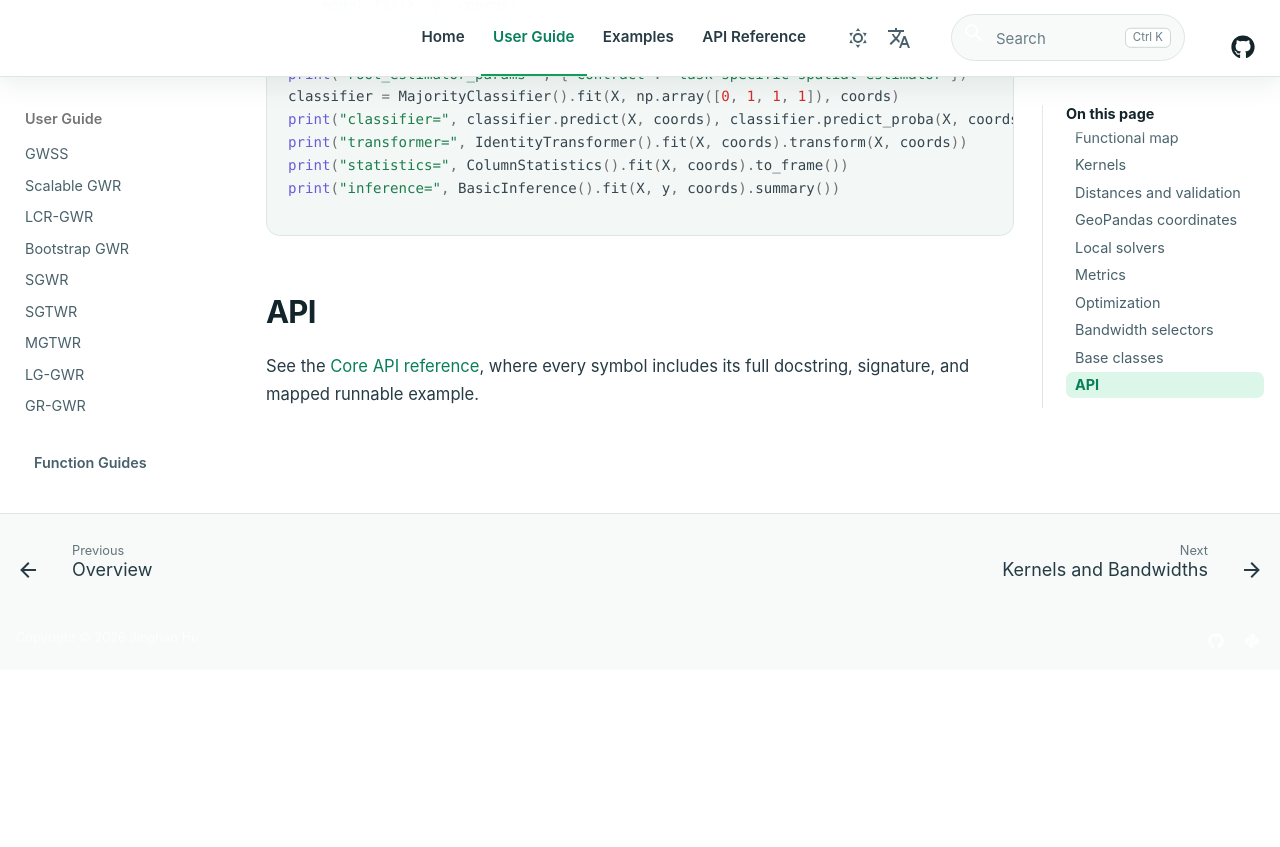
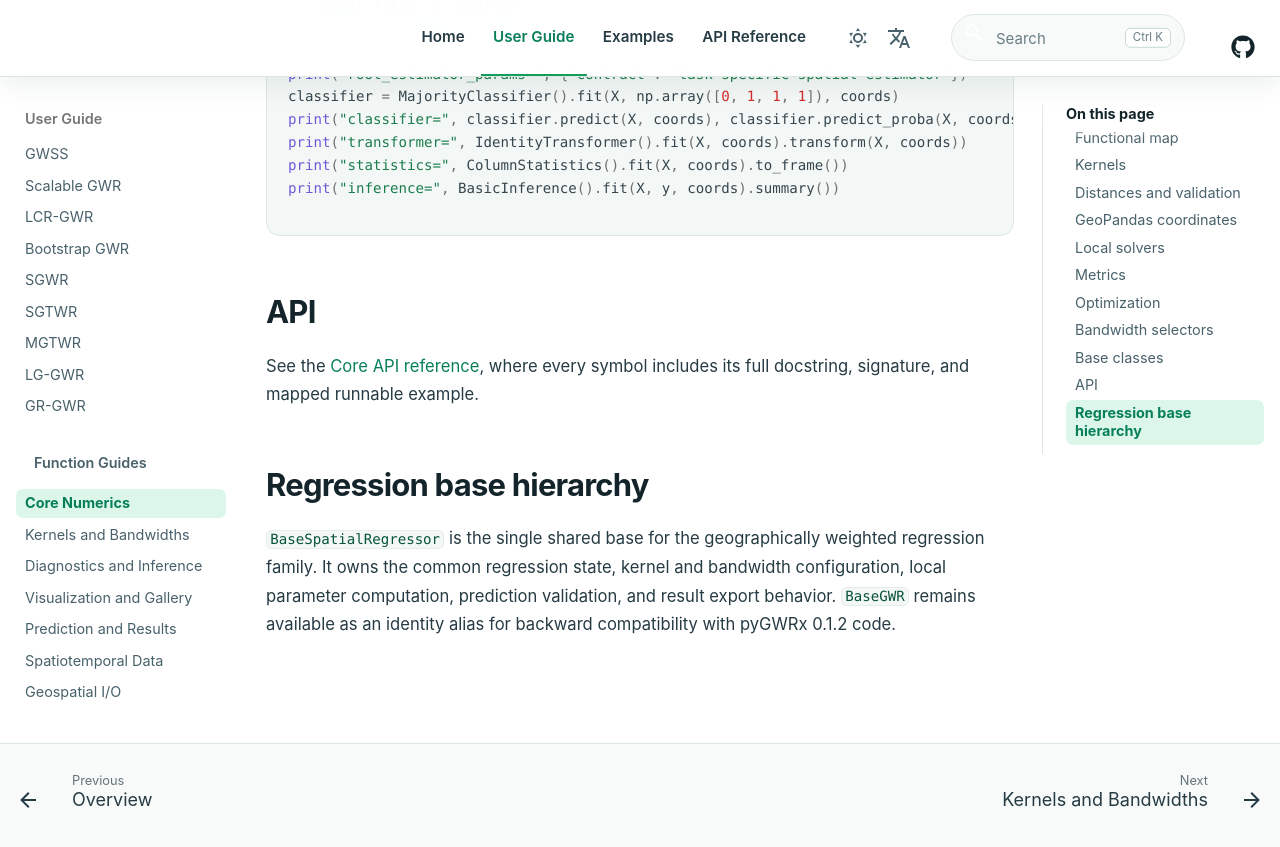
Before and after one commit to hujinghaoabcd/pyGWRx, an MkDocs documentation site: the page built from docs/guides/core-numerics.md, in a window 1280 px wide and 900 px high, scrolled down 11168 px. Shown: the top 847 px of the window. Built offline with MkDocs 1.6.1 and Material for MkDocs 9.7.7, drawn with Linux system fonts in a browser that asks for light colours; comment, search, counter and statistics services are not loaded; before the commit the page ends 11838 px from its top, so only the background shows below that.

Commit message:
Consolidate the GWR regression base hierarchy
Merge BaseGWR functionality into BaseSpatialRegressor, retain BaseGWR as a compatibility alias, and update tests, examples, and generated documentation.

```diff
--- a/docs/guides/core-numerics.md
+++ b/docs/guides/core-numerics.md
@@ -443,3 +443,11 @@
 ## API
 
 See the [Core API reference](../api/core/index.md), where every symbol includes its full docstring, signature, and mapped runnable example.
+
+## Regression base hierarchy
+
+`BaseSpatialRegressor` is the single shared base for the geographically
+weighted regression family. It owns the common regression state, kernel
+and bandwidth configuration, local parameter computation, prediction
+validation, and result export behavior. `BaseGWR` remains available as
+an identity alias for backward compatibility with pyGWRx 0.1.2 code.
```
Also changed, not shown: docs/api/core/base.md (+8 -4 lines), docs/api/public-api-inventory.md (+2 -2 lines), docs/examples/core.md (+5 -1 lines), 7 other files.
